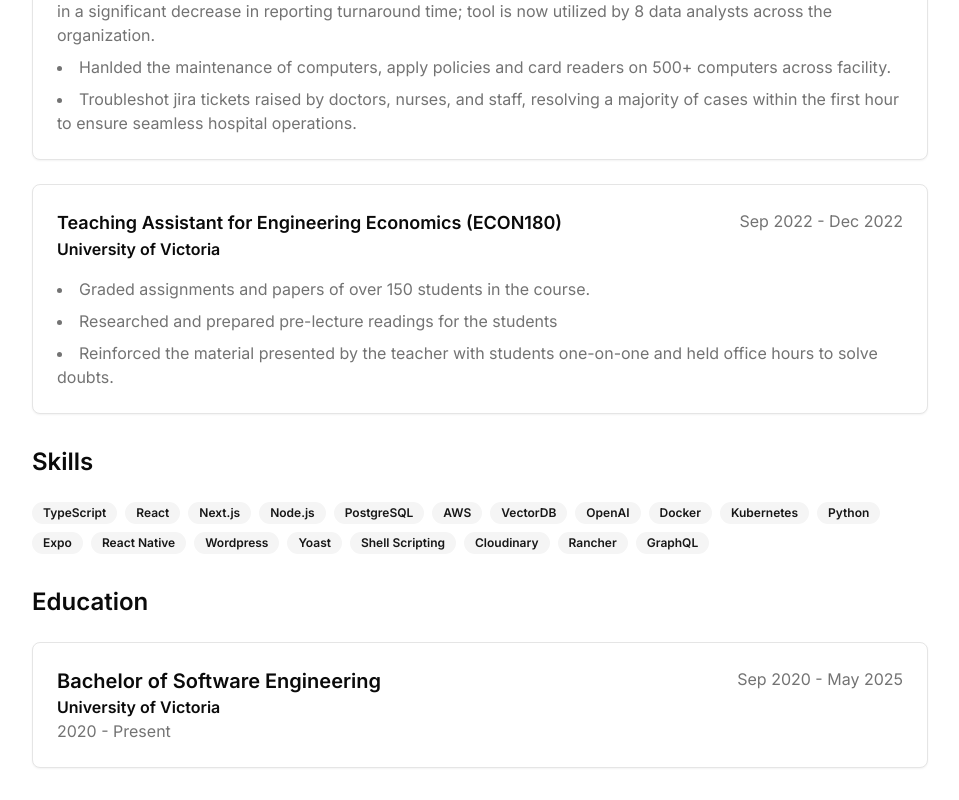
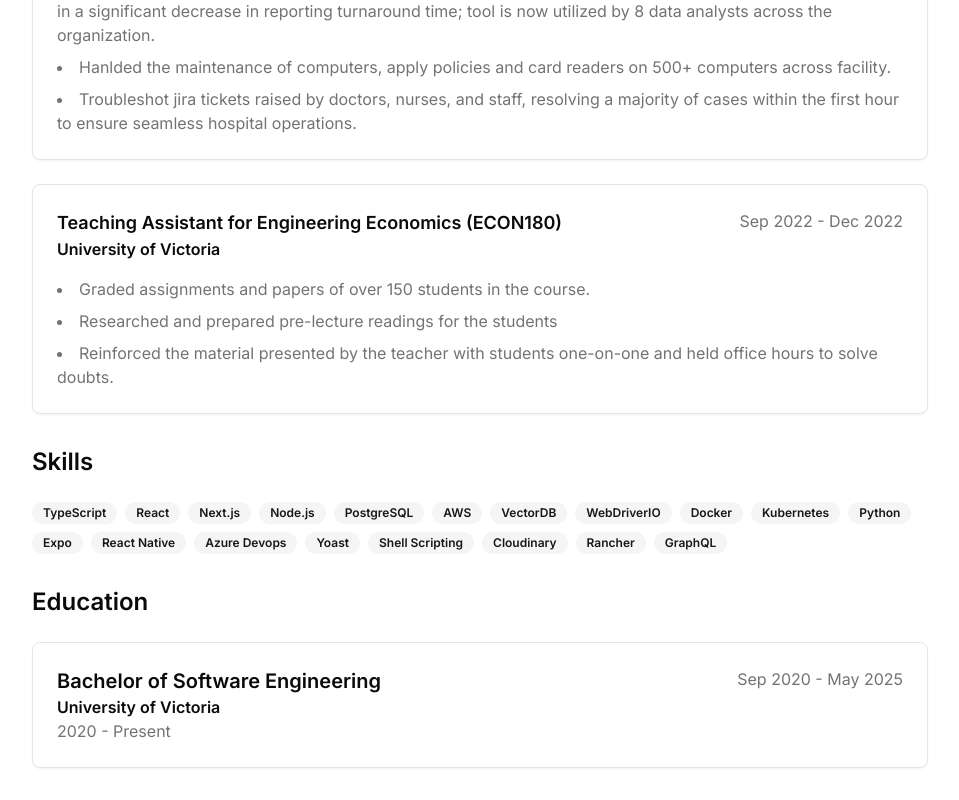
Before and after one commit to palodaman/website, a Next.js app: page /resume in a window 1280 px wide. Shown: the part 1905-2705 px from the top of the page, without its empty margins (160-1119 px from the left). Built offline with nearby package versions, Linux system fonts and the light colour scheme.

Commit message:
updated skills

```diff
--- a/app/resume/page.tsx
+++ b/app/resume/page.tsx
@@ -160,7 +160,7 @@ export default function Resume() {
       <section className="space-y-6">
         <h2 className="text-2xl font-semibold">Skills</h2>
         <div className="flex flex-wrap gap-2">
-          {['TypeScript', 'React', 'Next.js', 'Node.js', 'PostgreSQL', 'AWS', 'VectorDB', 'OpenAI', 'Docker', 'Kubernetes', 'Python','Expo', 'React Native', 'Wordpress', 'Yoast', 'Shell Scripting', 'Cloudinary','Rancher', 'GraphQL'].map((skill) => (
+          {['TypeScript', 'React', 'Next.js', 'Node.js', 'PostgreSQL', 'AWS', 'VectorDB', 'WebDriverIO', 'Docker', 'Kubernetes', 'Python','Expo', 'React Native', 'Azure Devops', 'Yoast', 'Shell Scripting', 'Cloudinary','Rancher', 'GraphQL'].map((skill) => (
             <Badge key={skill} variant="secondary">
               {skill}
             </Badge>
```
